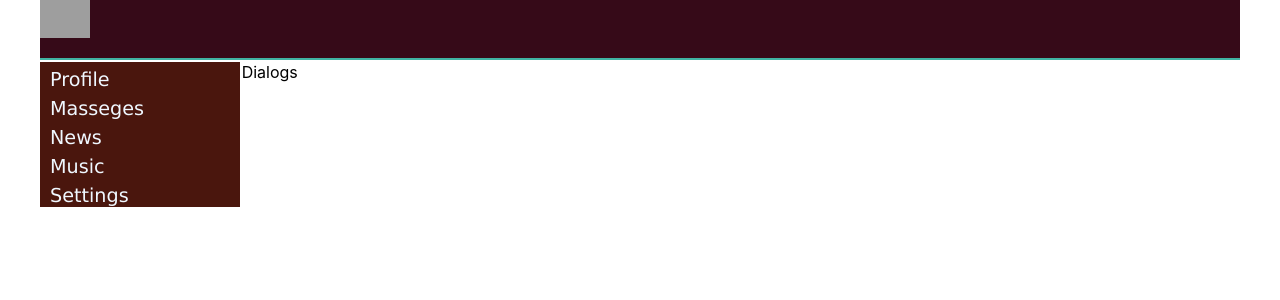
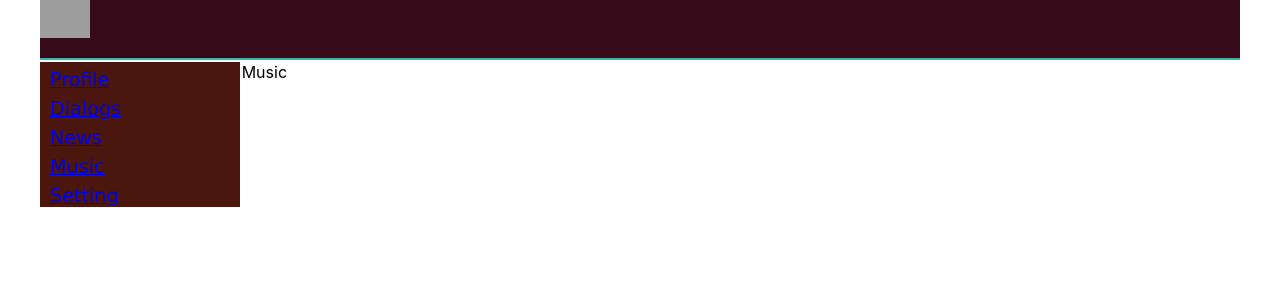
Before and after one commit to Filinion/myProject-React, a React (Create React App) app: page /Music in a window 1280 px wide. Shown: the top 300 px of the page. Built offline with nearby package versions, Linux system fonts and the light colour scheme; grey boxes are pictures that could not be loaded; the HTML template or start-up script is replaced by a standard one.

Commit message:
Lesson 19 React Routes

```diff
--- a/package.json
+++ b/package.json
@@ -8,6 +8,7 @@
     "@testing-library/user-event": "^13.5.0",
     "react": "^18.1.0",
     "react-dom": "^18.1.0",
+    "react-router-dom": "^6.3.0",
     "react-scripts": "5.0.1",
     "web-vitals": "^2.1.4"
   },
--- a/src/App.js
+++ b/src/App.js
@@ -4,6 +4,11 @@ import Header from "./components/Header/Header";
 import Navbar from "./components/Navbar/Navbar";
 import Profile from "./components/Profile/Profile";
 import Dialogs from "./components/Dialogs/Dialogs";
+import News from "./components/News/News";
+import Music from "./components/Music/Music";
+import Setting from "./components/Setting/Setting";
+
+import { Link, Route, Routes } from "react-router-dom";
 
 function App() {
   return (
@@ -11,9 +16,14 @@ function App() {
       <Header />
       <Navbar />
       <div className="app-wrapper-content">
-        <Dialogs />
+        <Routes>
+          <Route path="Profile" element={<Profile />} />
+          <Route path="Dialogs" element={<Dialogs />} />
+          <Route path="News" element={<News />} />
+          <Route path="Music" element={<Music />} />
+          <Route path="Setting" element={<Setting />} />
+        </Routes>
       </div>
-      {/* <Profile /> */}
     </div>
   );
 }
--- /dev/null
+++ b/src/components/Music/Music.jsx
@@ -0,0 +1,7 @@
+import classes from "./Music.module.css";
+
+const Music = (props) => {
+  return <div>Music</div>;
+};
+
+export default Music;
--- a/src/components/Navbar/Navbar.jsx
+++ b/src/components/Navbar/Navbar.jsx
@@ -1,22 +1,23 @@
 import classes from "./Navbar.module.css";
+import { Link } from "react-router-dom";
 
 const Navbar = () => {
   return (
     <nav className={classes.nav}>
       <div className={classes.item}>
-        <a>Profile</a>
+        <Link to="/profile">Profile</Link>
       </div>
       <div className={classes.item}>
-        <a>Masseges</a>
+        <Link to="/dialogs">Dialogs</Link>
       </div>
       <div className={classes.item}>
-        <a>News</a>
+        <Link to="/News">News</Link>
       </div>
       <div className={classes.item}>
-        <a>Music</a>
+        <Link to="/Music">Music</Link>
       </div>
       <div className={classes.item}>
-        <a>Settings</a>
+        <Link to="/Setting">Setting</Link>
       </div>
     </nav>
   );
--- /dev/null
+++ b/src/components/News/News.jsx
@@ -0,0 +1,7 @@
+import classes from "./News.module.css";
+
+const News = (props) => {
+  return <div>News</div>;
+};
+
+export default News;
--- a/src/components/Profile/Profile.jsx
+++ b/src/components/Profile/Profile.jsx
@@ -1,3 +1,4 @@
+import { Route } from "react-router-dom";
 import MyPosts from "./MyPosts/MyPosts";
 import classes from "./Profile.module.css";
 
--- /dev/null
+++ b/src/components/Setting/Setting.jsx
@@ -0,0 +1,7 @@
+import classes from "./Setting.module.css";
+
+const Setting = (props) => {
+  return <div>Setting</div>;
+};
+
+export default Setting;
```
Also changed, not shown: src/index.js (+5 -2 lines), src/components/Music/Music.module.css (added), src/components/News/News.module.css (added), src/components/Setting/Setting.module.css (added), 1 other file (tests, documents, lock files or other folders).
